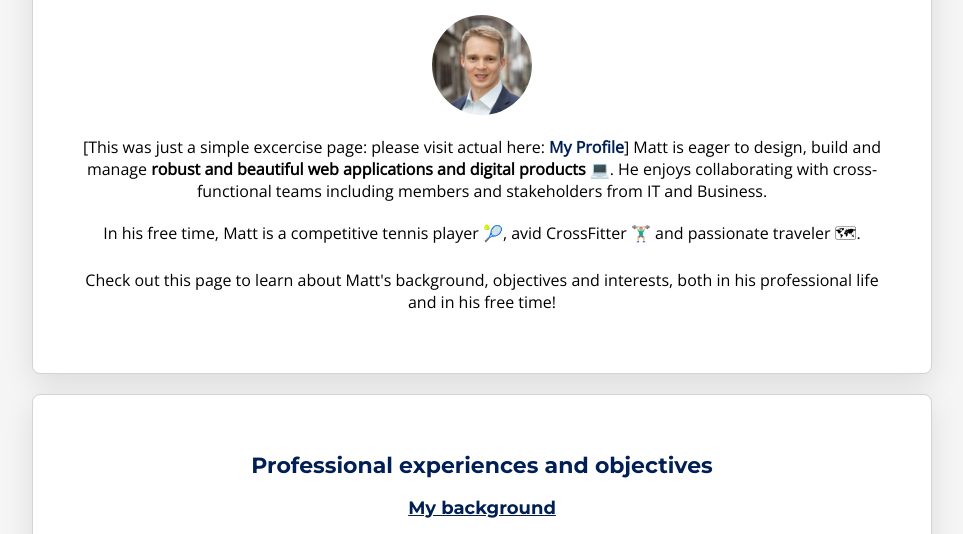
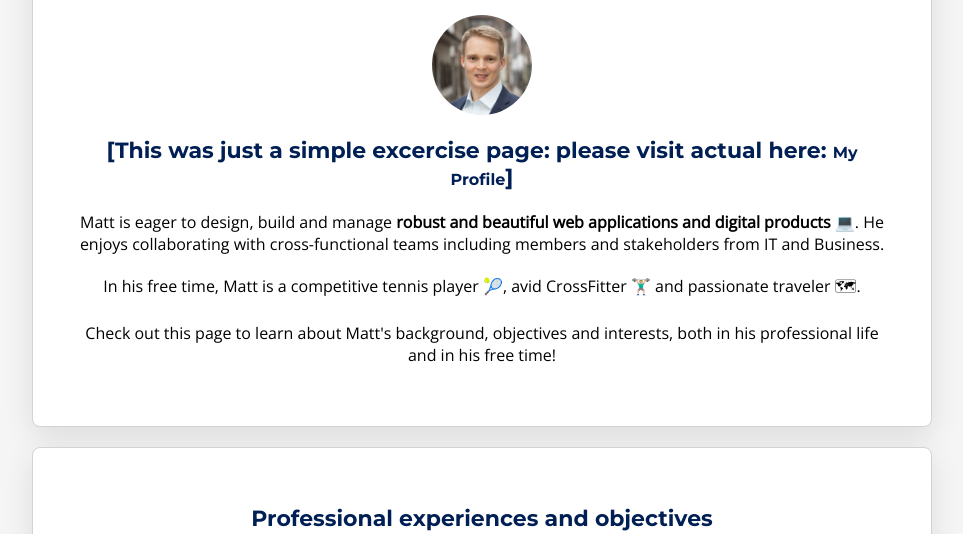
Before and after one commit to MattMau88/profile, a website: page index.html in a window 1280 px wide. Shown: the part 192-726 px from the top of the page, without its empty margins (158-1121 px from the left). Drawn offline with nearby package versions, Linux system fonts and the light colour scheme.

Commit message:
added test phrase

```diff
--- a/index.html
+++ b/index.html
@@ -17,9 +17,8 @@
         <h1>Hi there, I'm Matt! 😎 </h1>
         <h2>Full Stack Programmer & Web Developer 👨🏼‍💻</h2>
           <img src="images/NoTie_Square_1000px.jpg" class="img-circle" width="100px" alt="Matthias Mau">
-          <p>
-            [This was just a simple excercise page: please visit actual here: <a href="https://mattmau88.github.io/portfolio/">My Profile</a>]
-            Matt is eager to design, build and manage <strong>robust and beautiful web applications and digital products</strong> 💻.
+          <h2>[This was just a simple excercise page: please visit actual here: <a href="https://mattmau88.github.io/portfolio/">My Profile</a>]</h2>
+          <p>Matt is eager to design, build and manage <strong>robust and beautiful web applications and digital products</strong> 💻.
             He enjoys collaborating with cross-functional teams including members and stakeholders from IT and Business.
           </p>
           <p>
```
